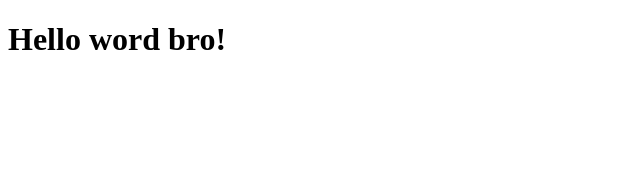
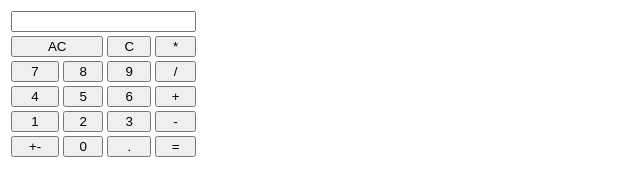
Before and after one commit to liviafebriana/revou_test_day1, a plain HTML site: page index.html in a window 1280 px wide. Shown: the whole page, without its empty margins (0-640 px from the left). Drawn offline with Linux system fonts and the light colour scheme.

Commit message:
kalkulator with html

```diff
--- a/index.html
+++ b/index.html
@@ -3,9 +3,85 @@
 <head>
     <meta charset="UTF-8">
     <meta name="viewport" content="width=device-width, initial-scale=1.0">
-    <title>Test</title>
+    <title>Test Kalkulator</title>
+    <style>
+        button {
+            width: 100%;
+        }
+    </style>
 </head>
 <body>
-    <h1>Hello word bro!</h1>
+    <table>
+        <tr>
+            <th colspan="4"><input type="text" name="display"></th>
+        </tr>
+        <tr>
+            <td colspan="2">
+                <button>AC</button>
+            </td>
+            <td>
+                <button>C</button>
+            </td>
+            <td>
+                <button>*</button>
+            </td>
+        </tr>
+        <tr>
+            <td>
+                <button>7</button>
+            </td>
+            <td>
+                <button>8</button>
+            </td>
+            <td>
+                <button>9</button>
+            </td>
+            <td>
+                <button>/</button>
+            </td>
+        </tr>
+        <tr>
+            <td>
+                <button>4</button>
+            </td>
+            <td>
+                <button>5</button>
+            </td>
+            <td>
+                <button>6</button>
+            </td>
+            <td>
+                <button>+</button>
+            </td>
+        </tr>
+        <tr>
+            <td>
+                <button>1</button>
+            </td>
+            <td>
+                <button>2</button>
+            </td>
+            <td>
+                <button>3</button>
+            </td>
+            <td>
+                <button>-</button>
+            </td>
+        </tr>
+        <tr>
+            <td>
+                <button>+-</button>
+            </td>
+            <td>
+                <button>0</button>
+            </td>
+            <td>
+                <button>.</button>
+            </td>
+            <td>
+                <button>=</button>
+            </td>
+        </tr>
+    </table>
 </body>
 </html>
```
